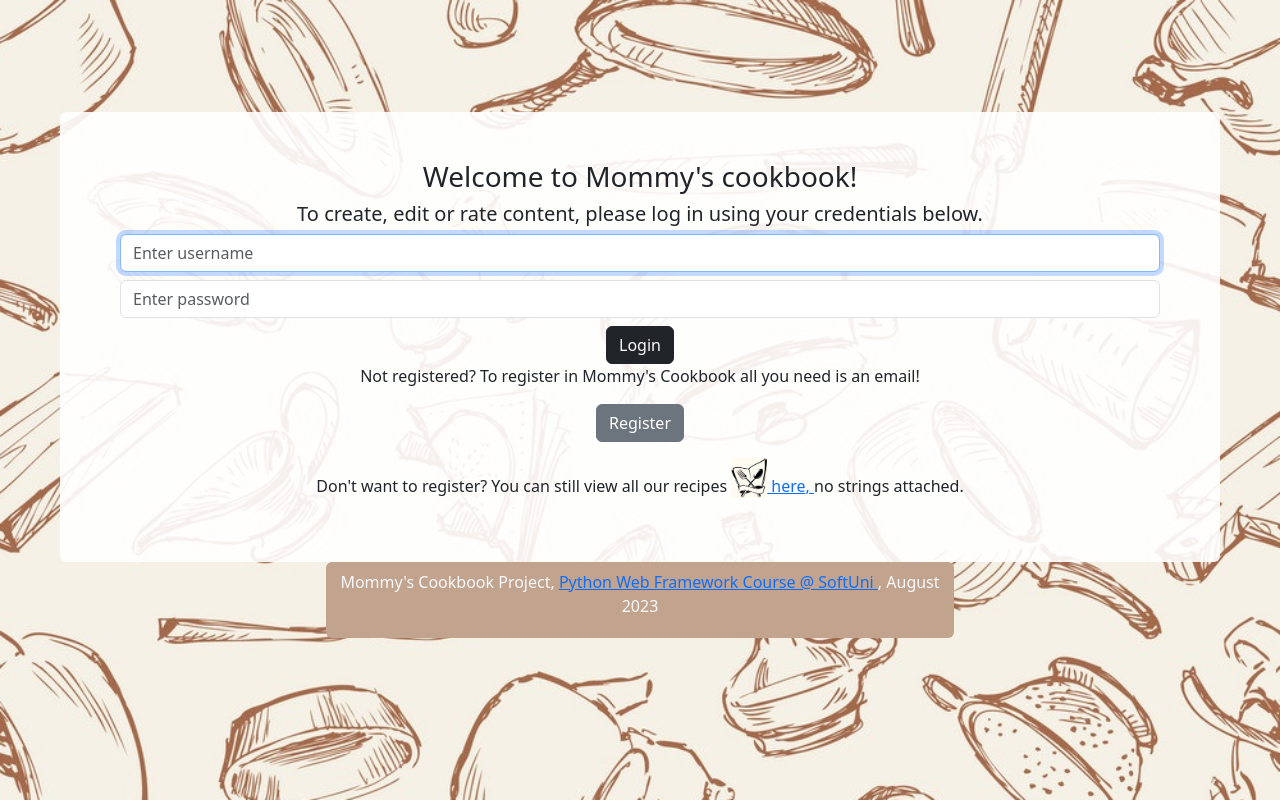
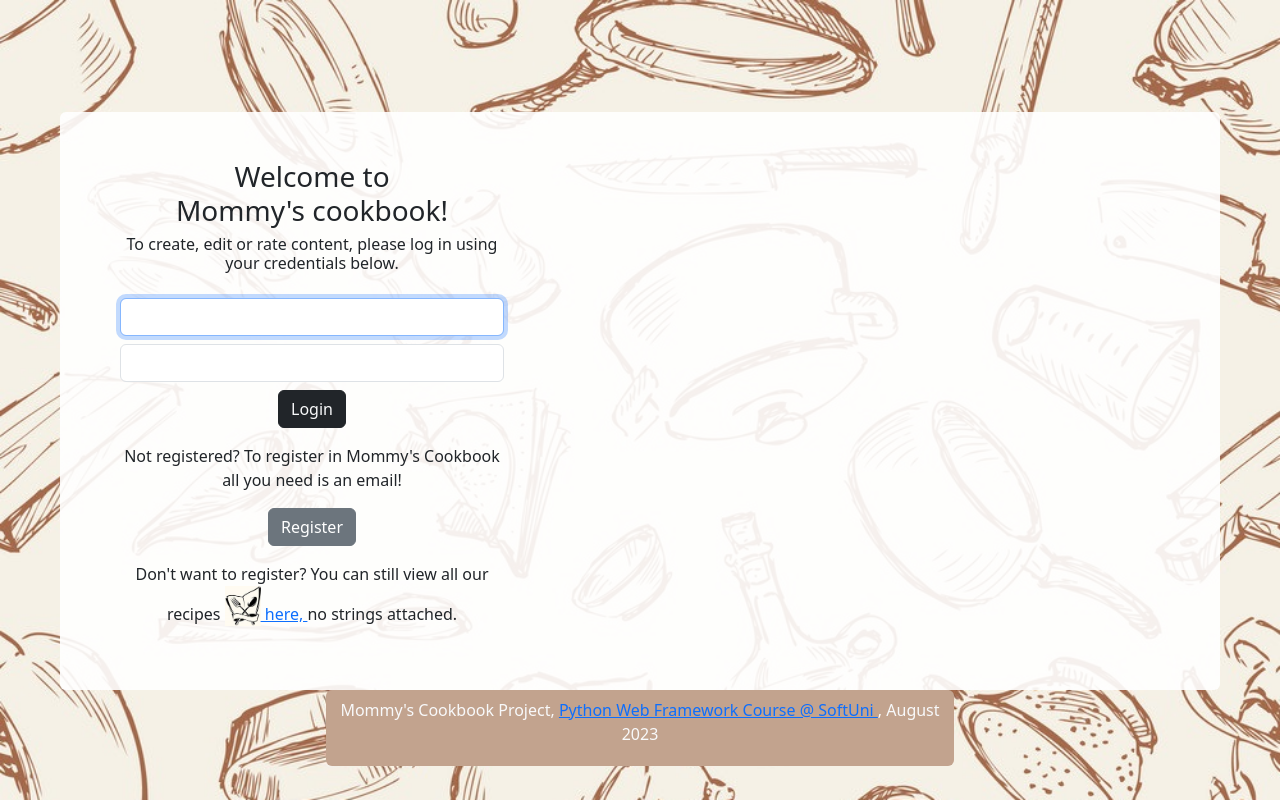
Before and after one commit to dtuleva/MommysCookbookProject, a Django app: page /login/ in a window 1280 px wide. Shown: the part 64-864 px from the top of the page. Run offline with Django 4.2, Linux system fonts and the light colour scheme; parts of the project's set-up code (start-up, migrations or seed data) failed here and were passed over.

Commit message:
form error messages added

```diff
--- a/MommysCookbookProject/recipe/models.py
+++ b/MommysCookbookProject/recipe/models.py
@@ -83,6 +83,8 @@ class Recipe(models.Model):
         super().save(*args, **kwargs)
         if not self.slug:
             self.slug = slugify(self.title)
+        # if not self.owner: Todo: add owner funct
+        #     self.owner =
         return super().save(*args, **kwargs)
 
 #     rating = models.IntegerField(default=0, choices=[(i, str(i)) for i in range(6)])
--- a/MommysCookbookProject/recipe/views.py
+++ b/MommysCookbookProject/recipe/views.py
@@ -6,7 +6,6 @@ from django.views import generic as views
 from MommysCookbookProject.recipe.models import Recipe
 
 
-# maybe todo: success the s out of all models and add mixins for pretty forms and disabled fields(for user too)
 class RecipesListView(views.ListView):
     template_name = "recipe/recipes_list.html"
     model = Recipe
--- a/MommysCookbookProject/settings.py
+++ b/MommysCookbookProject/settings.py
@@ -25,6 +25,8 @@ INSTALLED_APPS = [
     "django.contrib.sessions",
     "django.contrib.messages",
     "django.contrib.staticfiles",
+
+    "django.contrib.humanize",
 
     # Project Apps
     "MommysCookbookProject.home",
--- a/MommysCookbookProject/user_auth/forms.py
+++ b/MommysCookbookProject/user_auth/forms.py
@@ -1,7 +1,5 @@
 from django import forms
 from django.contrib.auth import forms as auth_forms, get_user_model
-
-from MommysCookbookProject.user_auth.models import CookbookUser
 
 
 class CookbookUserRegisterForm(auth_forms.UserCreationForm):
@@ -11,17 +9,20 @@ class CookbookUserRegisterForm(auth_forms.UserCreationForm):
 
 
 class CookbookLoginForm(auth_forms.AuthenticationForm):
-    username = auth_forms.UsernameField(
-        widget=forms.TextInput(attrs={
-            "autofocus": True,
-            "placeholder": "Username"
-        })
-    )
-
-    password = forms.CharField(
-        strip=False,
-        widget=forms.PasswordInput(attrs={
-            "autocomplete": "current-password",
-            "placeholder": "Password"
-        })
-    )
+    # username = auth_forms.UsernameField(
+    #     widget=forms.TextInput(attrs={
+    #         "autofocus": True,
+    #         "placeholder": "Username"
+    #     })
+    # )
+    #
+    # password = forms.CharField(
+    #     strip=False,
+    #     widget=forms.PasswordInput(attrs={
+    #         "autocomplete": "current-password",
+    #         "placeholder": "Password"
+    #     })
+    # )
+        class Meta(auth_forms.UserCreationForm.Meta):
+            model = get_user_model()
+            fields = ("username", "email")
--- a/MommysCookbookProject/user_auth/templates/user_auth/user_change_password.html
+++ b/MommysCookbookProject/user_auth/templates/user_auth/user_change_password.html
@@ -6,15 +6,18 @@
     <h3 class="text-center">Change password</h3>
     <h5 class="text-center mb-3">{{ user.username }}</h5>
 
-    <form action="{% url 'user_change_password' %}" method="post">
+    <form action="{% url 'user_change_password' %}" method="post" class="mb-3">
 
         <div class="form-group mb-2">
+            {{ form.old_password.errors}}
             {{ form.old_password|placeholder:"Enter current password"|add_custom_class:"form-control" }}
         </div>
         <div class="form-group mb-2">
+            {{ form.new_password1.errors}}
             {{ form.new_password1|placeholder:"Enter new password"|add_custom_class:"form-control" }}
         </div>
         <div class="form-group mb-2">
+            {{ form.new_password2.errors}}
             {{ form.new_password2|placeholder:"Repeat new password"|add_custom_class:"form-control" }}
         </div>
 
--- a/MommysCookbookProject/user_auth/templates/user_auth/user_list.html
+++ b/MommysCookbookProject/user_auth/templates/user_auth/user_list.html
@@ -1,7 +1,7 @@
 {% extends "base.html" %}
 
 {% block main-content %}
-    <ul> Recipes list:
+    <ul> User list:
         {% for user in object_list %}
             <li>
 {#                <a href="{% url '' %}">#}
--- a/MommysCookbookProject/user_auth/templates/user_auth/user_login.html
+++ b/MommysCookbookProject/user_auth/templates/user_auth/user_login.html
@@ -4,21 +4,35 @@
 
 {% block main-content %}
 
+<div style="max-width: 24rem">
 
+{#todo: errormessages not centered#}
 
-    <h3 class="text-center">Welcome to Mommy's cookbook!</h3>
-    <h5 class="text-center">
+    <h3 class="text-center">Welcome to <br> Mommy's cookbook!</h3>
+    <h6 class="text-center mb-4">
         To create, edit or rate content, please log in using your credentials below.
-    </h5>
-    <form method="post">
+    </h6>
+
+    <form method="post" class="mb-3">
         {% csrf_token %}
         <div class="form-group mb-2">
-            {{ form.username|placeholder:"Enter username"|add_custom_class:"form-control" }}
+            {{ form.username|add_custom_class:"form-control" }}
         </div>
+
         <div class="form-group mb-2">
-            {{ form.password|placeholder:"Enter password"|add_custom_class:"form-control" }}
+            {{ form.password|add_custom_class:"form-control" }}
         </div>
+
+        {% if form.non_field_errors %}
+            <div class="error-message mb-2">
+                {% for error in form.non_field_errors %}
+                    <span class="text-danger">{{ error }}</span>
+                {% endfor %}
+            </div>
+        {% endif %}
+
         <button type="submit" class="btn btn-dark text-light">Login</button>
+
         <input type="hidden" value="{{ next }}" name="next">
 
     </form>
@@ -34,7 +48,7 @@
         no strings attached.
     </p>
 
-
+</div>
 
 
 
--- a/MommysCookbookProject/user_auth/templates/user_auth/user_logout.html
+++ b/MommysCookbookProject/user_auth/templates/user_auth/user_logout.html
@@ -3,7 +3,7 @@
 
 {% block main-content %}
 
-    <h4>Log out</h4>
+    <h4 class="mb-4">Log out</h4>
 
     <i class="fa-solid fa-arrow-right-from-bracket" style="font-size: 5rem"></i>
     <p>Are you sure you want to log out?</p>
```
Also changed, not shown: MommysCookbookProject/user_auth/templates/user_auth/user_change_password_success.html (+7 -2 lines), MommysCookbookProject/user_auth/templates/user_auth/user_details.html (+7 -2 lines), MommysCookbookProject/user_auth/templates/user_auth/user_edit.html (+8 -2 lines), MommysCookbookProject/user_auth/templates/user_auth/user_register.html (+7 -1 lines).
